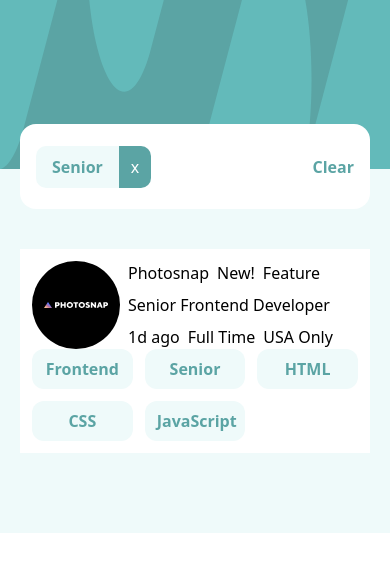
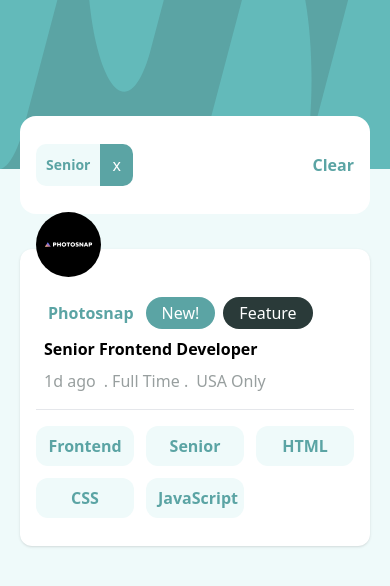
Before and after one commit to olayinka06-dev/static-job, a React (Create React App) app: page / in a window 390 px wide. Both pictures are taken after a click on the button "Senior". Shown: the top 586 px of the page. Built offline with nearby package versions, Linux system fonts and the light colour scheme.

Commit message:
Ajusting the media screen

```diff
--- a/src/Components/entities/JobCard.jsx
+++ b/src/Components/entities/JobCard.jsx
@@ -4,31 +4,31 @@ import { useStaticJobContext } from "../provider/Context";
 export const JobCard = () => {
   const { allData } = useStaticJobContext();
   return (
-    <div className="flex flex-col gap-3">
+    <div className="flex flex-col gap-16 md:gap-6">
       {allData.filteredJobs.map((job) => (
         <div
-          className="flex items-start bg-white p-3 justify-start flex-col md:flex-row md:justify-between md:items-center"
+          className="flex items-start bg-white py-7 rounded-xl shadow px-4 md:px-8 justify-start flex-col md:flex-row md:justify-between md:items-center"
           key={job.id}
         >
-          <div className="flex flex-row gap-2 items-center">
+          <div className="flex relative flex-row gap-2 items-center">
             <div className="">
-              <img className="" src={job.logo} alt="" />
+              <img className="md:h-auto h-[65px] md:relative absolute top-[-65px]" src={job.logo} alt="" />
             </div>
-            <div className="flex flex-col gap-2">
+            <div className="flex mt-5 md:mt-0 flex-col gap-2">
               <div className="flex flex-row gap-2">
-                <h4>{job.company}</h4>
-                {job.new ? <h4>New!</h4> : null}
-                {job.featured ? <h4>Feature</h4> : null}
+                <h4 className="font-[700] p-1 text-main">{job.company}</h4>
+                {job.new ? <h4 className="py-[4px] px-4 text-white bg-main rounded-3xl">New!</h4> : null}
+                {job.featured ? <h4 className="py-[4px] px-4 text-white bg-[rgb(42,58,57)] rounded-3xl">Feature</h4> : null}
               </div>
-              <span>{job.position}</span>
-              <div className="flex flex-row gap-2">
+              <span className="font-[700] hover:text-main">{job.position}</span>
+              <div className="flex flex-row text-[rgb(152,159,159)] gap-2">
                 <h4>{job.postedAt}</h4>
-                <h4>{job.contract}</h4>
+                <h4>. {job.contract} .</h4>
                 <h4>{job.location}</h4>
               </div>
             </div>
           </div>
-          <div className="grid grid-cols-3 md:grid-cols-5 gap-3 justify-end items-center">
+          <div className="grid border-t md:mt-0 md:pt-0 pt-4 mt-4 md:border-transparent grid-cols-3 md:grid-cols-5 gap-3 justify-end items-center">
             <button className="bg-primary py-2 px-3 rounded-xl text-main font-[600] hover:bg-main transition ease-linear duration-500 hover:text-white" onClick={()=> allData.handleRoleClick(job.role)}>{job.role}</button>
             <button className="bg-primary py-2 px-3 rounded-xl text-main font-[600] hover:bg-main transition ease-linear duration-500 hover:text-white" onClick={()=> allData.handleLevelClick(job.level)}>{job.level}</button>
             {job.languages.map((language) => (
--- a/src/Components/entities/TodoList.jsx
+++ b/src/Components/entities/TodoList.jsx
@@ -5,9 +5,9 @@ export const TodoList = () => {
   const { allData } = useStaticJobContext();
   return (
     <div className="w-full flex flex-col items-center">
-      <div className="container absolute bottom-[-40px]">
+      <div className="container absolute bottom-[-45px] sm:bottom-[-40px]">
         <div
-          className={`flex items-center justify-between py-[40px!important] rounded-2xl px-4 bg-white w-full transition ease-linear duration-700 ${
+          className={`flex items-center justify-between md:py-[40px!important] py-[49px!important] sm:py-[60px!important] rounded-2xl px-4 bg-white w-full transition ease-linear duration-700 ${
             allData.selectedRole.length > 0 ||
             allData.selectedLevel.length > 0 ||
             allData.selectedLanguage.length > 0
@@ -15,10 +15,10 @@ export const TodoList = () => {
               : "opacity-0 overflow-hidden"
           }`}
         >
-          <div className="grid grid-cols-5 gap-x-5">
+          <div className="grid grid-cols-3 sm:grid-cols-3 md:grid-cols-5 gap-x-3 sm:gap-x-5 gap-y-3 sm:gap-y-5">
             {allData.selectedRole.map((role, i) => (
               <div key={i} className="flex flex-row items-center h-[5vh]">
-                <span className="bg-primary text-main font-[600] h-full rounded-tl-[10px] rounded-bl-[10px] flex items-center px-4">
+                <span className="bg-primary text-main font-[600] h-full rounded-tl-[10px] rounded-bl-[10px] flex items-center px-[10px] text-[14px] sm:text-[16px] sm:px-4">
                   {role}
                 </span>
 
@@ -32,7 +32,7 @@ export const TodoList = () => {
             ))}
             {allData.selectedLevel.map((level, i) => (
               <div key={i} className="flex flex-row items-center h-[5vh]">
-                <span className="bg-primary text-main font-[600] rounded-tl-[10px] rounded-bl-[10px] h-full flex items-center px-4">
+                <span className="bg-primary text-main font-[600] rounded-tl-[10px] rounded-bl-[10px] h-full flex items-center px-[10px] text-[14px] sm:text-[16px] sm:px-4">
                   {level}
                 </span>
                 <button
@@ -45,7 +45,7 @@ export const TodoList = () => {
             ))}
             {allData.selectedLanguage.map((language, i) => (
               <div key={i} className="flex flex-row items-center h-[5vh]">
-                <span className="bg-primary text-main font-[600] rounded-tl-[10px] rounded-bl-[10px] h-full flex items-center px-4">
+                <span className="bg-primary text-main font-[600] rounded-tl-[10px] rounded-bl-[10px] h-full flex items-center px-[10px] text-[14px] sm:text-[16px] sm:px-4">
                   {language}
                 </span>
                 <button
--- a/src/Components/staticjob/Home.jsx
+++ b/src/Components/staticjob/Home.jsx
@@ -4,7 +4,7 @@ import { StaticJob } from "./StaticJob";
 
 export const Home = () => {
   return (
-    <section className="bg-primary">
+    <section className="bg-primary w-full min-h-screen">
       <header>
         <Header />
       </header>
```
